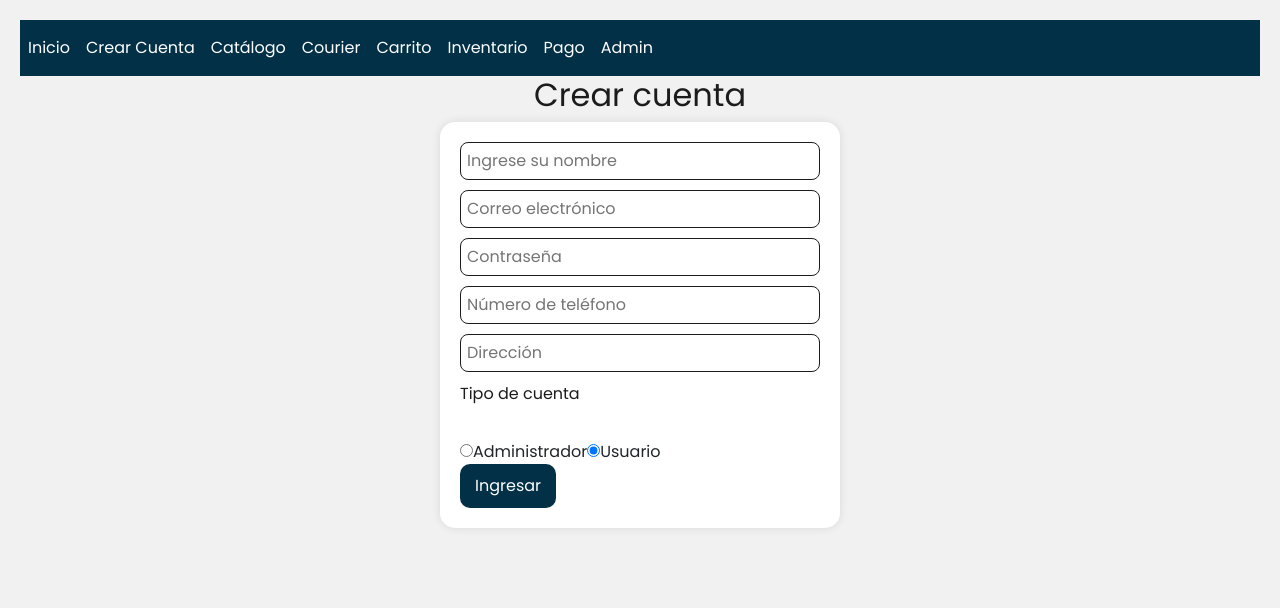
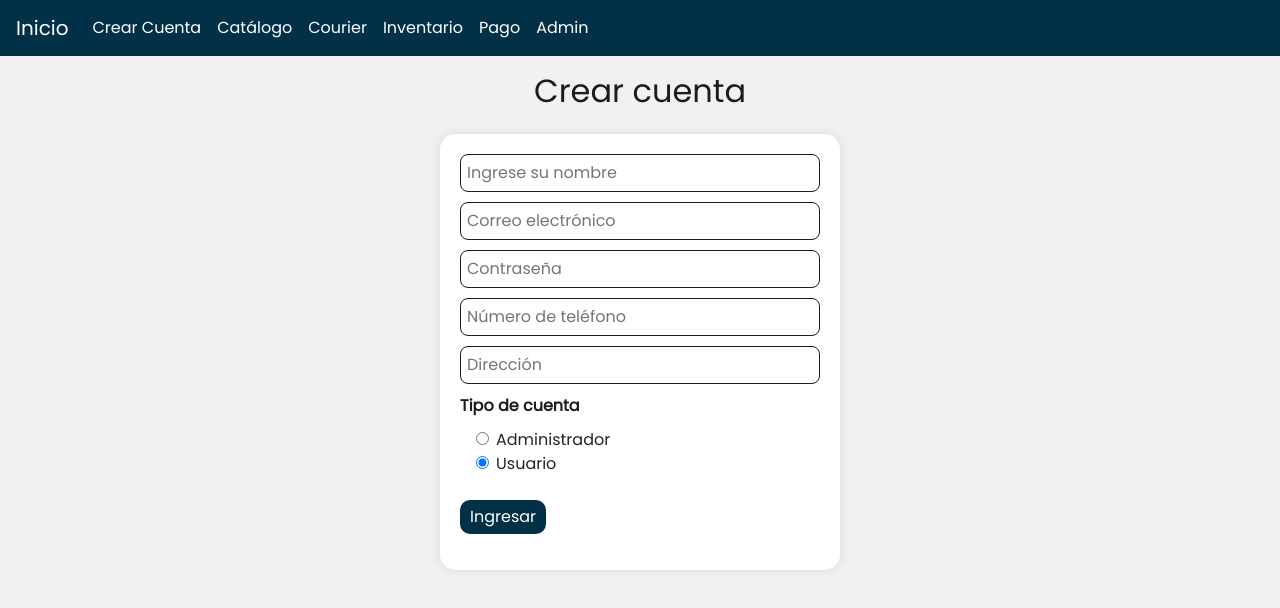
Before and after one commit to rcardocg/cc6-petshop, a React (Vite) app: page /crearCuenta in a window 1280 px wide. Shown: the top 608 px of the page. Built offline with nearby package versions, Linux system fonts and the light colour scheme.

Commit message:
carrito y cositas varias

```diff
--- a/src/App.jsx
+++ b/src/App.jsx
@@ -5,9 +5,8 @@ import Login from './pages/login';
 import AdminView from './pages/adminView';
 import Catalog from './pages/catalogo';
 import Courier from './pages/elegirCourier';
-import Cart from './pages/carrito';
 import Inventory from './pages/inventario';
-import Payment from './pages/payment';
+import Payment from './payment/payment';
 import CrearCuenta from './pages/crearCuenta'; // Importa el componente de crear cuenta
 
 
@@ -20,7 +19,6 @@ export default function App() {
         <Route path='Admin' element={<AdminView />} />
         <Route path='catalogo' element={<Catalog />} />
         <Route path='courier' element={<Courier />} />
-        <Route path='carrito' element={<Cart />} />
         <Route path='inventario' element={<Inventory />} />
         <Route path='payment' element={<Payment />} />
         <Route path='crearCuenta' element={<CrearCuenta />} />
--- a/src/navbar/navbar.jsx
+++ b/src/navbar/navbar.jsx
@@ -5,20 +5,17 @@ import './navcss.css';
 
 const NavigationBar = () => {
   return (
-    <Navbar >
-      <Navbar.Toggle aria-controls="basic-navbar-nav" />
-      <Navbar.Collapse id="basic-navbar-nav">
+    <Navbar  variant="dark">
+       <Navbar.Brand as={Link} to="/">Inicio</Navbar.Brand>
+
       <Nav className="me-auto">
-          <Nav.Link as={Link} to="/">Inicio</Nav.Link>
         <Nav.Link as={Link} to="/crearCuenta">Crear Cuenta</Nav.Link>
         <Nav.Link as={Link} to="/catalogo">Catálogo</Nav.Link>
         <Nav.Link as={Link} to="/courier">Courier</Nav.Link>
-          <Nav.Link as={Link} to="/carrito">Carrito</Nav.Link>
         <Nav.Link as={Link} to="/inventario">Inventario</Nav.Link>
         <Nav.Link as={Link} to="/payment">Pago</Nav.Link>
         <Nav.Link as={Link} to="/Admin">Admin</Nav.Link>
       </Nav>
-      </Navbar.Collapse>
     </Navbar>
   );
 };
--- a/src/navbar/navcss.css
+++ b/src/navbar/navcss.css
@@ -1,8 +1,19 @@
 .navbar{
     background-color: #023047;
+    padding-left: 1rem;
+
+}
+
+.nav-link:hover {
+    color: #FB8500; /* Color del texto al pasar el ratón */
 }
 
 .nav-link {
     color: #ffffff;
     transition: color 0.3s ease;
 }
+
+.nav-link.active {
+    color: #219EBC; /* Cambia este color al que desees */
+    font-weight: bold; /* Puedes hacer que el texto sea negrita si lo deseas */
+}
--- a/src/pages/carrito.jsx
+++ /dev/null
@@ -1,10 +0,0 @@
-import { Form } from "react-bootstrap";
-
-export default function Cart(){
-    return(
-        <>
-        <Form.Label>Carrito</Form.Label>
-        </>
-
-    );
-}
--- a/src/pages/catalogo.jsx
+++ b/src/pages/catalogo.jsx
@@ -1,4 +1,5 @@
 import React, { useState } from 'react';
+import { Modal, Button } from 'react-bootstrap';
 import './style.css';
 
 const Catalogo = () => {
@@ -12,6 +13,7 @@ const Catalogo = () => {
   // Estado para el carrito y el total
   const [cart, setCart] = useState([]);
   const [total, setTotal] = useState(0);
+  const [showModal, setShowModal] = useState(false); // Estado para controlar el modal
 
   // Función para agregar un producto al carrito
   const addToCart = (id, price) => {
@@ -28,9 +30,13 @@ const Catalogo = () => {
     ));
   };
 
+  // Controlar la apertura y cierre del modal
+  const handleShow = () => setShowModal(true);
+  const handleClose = () => setShowModal(false);
+
   return (
     <div>
-      <h2>Catálogo de Productos</h2>
+      <h2>Productos</h2>
       <div id="product-list">
         {productos.map((producto) => (
           <div className="product" key={producto.id}>
@@ -43,14 +49,30 @@ const Catalogo = () => {
         ))}
       </div>
 
-      <h3>Carrito de Compras</h3>
-      <div id="cart">
-        <ul id="cart-items">{renderCartItems()}</ul>
-        <p>Total: ${total}</p>
-        <a href="/payment">
-          <button>Proceder al Pago</button>
-        </a>
-      </div>
+      <Button variant="primary" onClick={handleShow}>
+        Ver Carrito
+      </Button>
+
+      {/* Modal para el carrito */}
+      <Modal show={showModal} onHide={handleClose}>
+        <Modal.Header closeButton>
+          <Modal.Title>Carrito de Compras</Modal.Title>
+        </Modal.Header>
+        <Modal.Body>
+          <ul id="cart-items">{renderCartItems()}</ul>
+          <p>Total: ${total}</p>
+        </Modal.Body>
+        <Modal.Footer>
+          <Button variant="secondary" onClick={handleClose}>
+            Cerrar
+          </Button>
+          <a href="/payment">
+            <Button variant="primary" onClick={handleClose}>
+              Proceder al Pago
+            </Button>
+          </a>
+        </Modal.Footer>
+      </Modal>
     </div>
   );
 };
--- a/src/pages/crearCuenta.jsx
+++ b/src/pages/crearCuenta.jsx
@@ -1,14 +1,13 @@
 import React, { useState } from 'react';
-import './style.css'; // Asegúrate de importar tu archivo CSS aquí
+import './style.css';
 
 const CrearCuenta = () => {
-  // Estados para manejar los campos del formulario
   const [nombre, setNombre] = useState('');
   const [email, setEmail] = useState('');
   const [password, setPassword] = useState('');
   const [telefono, setTelefono] = useState('');
   const [direccion, setDireccion] = useState('');
-  const [tipoCuenta, setTipoCuenta] = useState('usuario'); // Valor por defecto a 'usuario'
+  const [tipoCuenta, setTipoCuenta] = useState('usuario');
 
   const handleSubmit = (event) => {
     event.preventDefault();
@@ -22,8 +21,6 @@ const CrearCuenta = () => {
       tipoCuenta,
     };
 
-    // Aquí puedes manejar la lógica para enviar los datos al servidor,
-    // por ejemplo, mediante fetch a "createUser.php".
     console.log('Datos a enviar:', data);
   };
 
@@ -72,7 +69,7 @@ const CrearCuenta = () => {
         />
         <br />
         <label>Tipo de cuenta</label>
-        <br />
+        <div className="radio-admin">
           <input
               type="radio"
               name="typeRadio"
@@ -81,6 +78,8 @@ const CrearCuenta = () => {
               onChange={() => setTipoCuenta('administrador')}
           />
           Administrador
+        </div>
+        <div className="radio-user">
           <input
               type="radio"
               name="typeRadio"
@@ -89,6 +88,7 @@ const CrearCuenta = () => {
               onChange={() => setTipoCuenta('usuario')}
           />
           Usuario
+        </div>
         <br />
         <button type="submit" className="button">Ingresar</button>
       </form>
--- a/src/pages/inventario.jsx
+++ b/src/pages/inventario.jsx
@@ -4,7 +4,7 @@ import { Form, Table } from "react-bootstrap";
 export default function Inventory(){
     return(
         <>
-        <Form.Label>Inventario</Form.Label>
+        <h2>Inventario</h2>
         <Table>
             <thead>
                 <tr>
--- a/src/pages/login.jsx
+++ b/src/pages/login.jsx
@@ -1,6 +1,6 @@
 import React, { useState } from 'react';
-import './style.css'; // Asegúrate de importar tu archivo CSS aquí
-import 'bootstrap/dist/css/bootstrap.min.css'; // Importar Bootstrap
+import './style.css';
+import 'bootstrap/dist/css/bootstrap.min.css';
 
 const Login = () => {
   const [email, setEmail] = useState('');
@@ -14,15 +14,14 @@ const Login = () => {
       password,
     };
 
-    // Aquí puedes manejar la lógica para enviar los datos al servidor,
-    // por ejemplo, mediante fetch a "sesion.php".
     console.log('Datos a enviar:', data);
   };
 
   return (
     <div className="container">
+    <h2>Inicio de sesión</h2>
       <form onSubmit={handleSubmit}>
-        <h2>Inicio de sesión</h2>
+
 
         <input
           type="text"
--- a/src/pages/style.css
+++ b/src/pages/style.css
@@ -4,12 +4,13 @@ body {
     font-family: "Poppins", sans-serif;
     background-color: #f1f1f1;
     margin: 0;
-    padding: 20px;
+
 }
 
 h2 {
     color: #1c1c1c;
-   text-align: center;
+    text-align: center;
+    padding: 1rem;
 }
 
 form {
@@ -36,15 +37,32 @@ input[type="password"] {
     border: 1px solid #1c1c1c;
     border-radius: 8px;
 }
+label {
+    font-weight: bold;
+}
+
+input[type="radio"] {
+    margin-right: 7px;
+    cursor: pointer;
+}
+
+.radio-admin{
+    padding-left: 1rem;
+}
+.radio-user{
+    padding-left: 1rem;
+}
+
 
 
 button {
     background-color: #023047 !important;
     color: white !important;
     border: none !important;
-    padding: 10px 15px !important;
+    padding: 5px 10px !important;
     cursor: pointer !important;
     border-radius: 10px !important;
+    margin-bottom: 1rem;
 }
 
 button:hover {
--- a/src/pages/processPayment.jsx
+++ b/src/payment/payment.jsx
@@ -1,14 +1,15 @@
 import React, { useState } from 'react';
 
-const ProcessPayment = () => {
+
+
+const Payment = () => {
   const [cardNumber, setCardNumber] = useState('');
   const [cardName, setCardName] = useState('');
   const [expiryDate, setExpiryDate] = useState('');
   const [securityCode, setSecurityCode] = useState('');
   const [amount, setAmount] = useState('');
-  const [message, setMessage] = useState('');
 
-  // Validación del número de tarjeta (Algoritmo de Luhn)
+  //validacion (Algoritmo de Luhn)
   const validateCardNumber = (cardNumber) => {
     let sum = 0;
     let shouldDouble = false;
@@ -29,20 +30,20 @@ const ProcessPayment = () => {
   };
 
   const validateExpiryDate = (expiryDate) => {
+    const today = new Date();
     const parts = expiryDate.split('/');
+
     if (parts.length !== 2) {
       return false;
     }
 
     const month = parseInt(parts[0], 10);
     const year = parseInt('20' + parts[1], 10);
-    const today = new Date();
-    const currentMonth = today.getMonth() + 1; // getMonth() devuelve el mes de 0 a 11
 
     return (
       month >= 1 &&
       month <= 12 &&
-      (year > today.getFullYear() || (year === today.getFullYear() && month >= currentMonth))
+      (year > today.getFullYear() || (year === today.getFullYear() && month >= today.getMonth() + 1))
     );
   };
 
@@ -50,54 +51,40 @@ const ProcessPayment = () => {
     return /^\d{3,4}$/.test(cvv);
   };
 
-  const handleSubmit = async (event) => {
+  //envío del formulario
+  const handleSubmit = (event) => {
     event.preventDefault();
 
-    // Validaciones
     if (!validateCardNumber(cardNumber)) {
-      setMessage('Número de tarjeta de crédito inválido.');
+      alert('Número de tarjeta de crédito inválido.');
       return;
     }
 
     if (!validateExpiryDate(expiryDate)) {
-      setMessage('Fecha de vencimiento inválida o tarjeta vencida.');
+      alert('Fecha de vencimiento inválida o tarjeta vencida.');
       return;
     }
 
     if (!validateCVV(securityCode)) {
-      setMessage('Código de seguridad inválido.');
+      alert('Código de seguridad inválido.');
       return;
     }
 
-    // URL de la API para la autorización del pago
-    const url = `http://emisor/autorizacion?tarjeta=${cardNumber}&nombre=${cardName}&fecha_venc=${expiryDate}&num_seguridad=${securityCode}&monto=${amount}&tienda=Petstore&formato=json`;
-
-    try {
-      const response = await fetch(url);
-      const data = await response.json();
-
-      if (data.autorizacion.status === 'APROBADO') {
-        setMessage(`Pago aprobado. Número de autorización: ${data.autorizacion.numero}`);
-      } else {
-        setMessage('Pago denegado.');
-      }
-    } catch (error) {
-      console.error('Error al procesar el pago:', error);
-      setMessage('Ocurrió un error al procesar el pago.');
-    }
+    alert('Pago exitoso');
   };
 
   return (
     <div>
       <h2>Pago</h2>
-      <form onSubmit={handleSubmit}>
+      <form id="paymentForm" onSubmit={handleSubmit}>
         <label htmlFor="cardNumber">Número de Tarjeta:</label>
         <input
           type="text"
           id="cardNumber"
+          name="cardNumber"
+          maxLength="16"
           value={cardNumber}
           onChange={(e) => setCardNumber(e.target.value)}
-          maxLength="16"
           required
         /><br />
 
@@ -105,6 +92,7 @@ const ProcessPayment = () => {
         <input
           type="text"
           id="cardName"
+          name="cardName"
           value={cardName}
           onChange={(e) => setCardName(e.target.value)}
           required
@@ -114,9 +102,10 @@ const ProcessPayment = () => {
         <input
           type="text"
           id="expiryDate"
+          name="expiryDate"
+          maxLength="5"
           value={expiryDate}
           onChange={(e) => setExpiryDate(e.target.value)}
-          maxLength="5"
           required
         /><br />
 
@@ -124,9 +113,10 @@ const ProcessPayment = () => {
         <input
           type="text"
           id="securityCode"
+          name="securityCode"
+          maxLength="3"
           value={securityCode}
           onChange={(e) => setSecurityCode(e.target.value)}
-          maxLength="3"
           required
         /><br />
 
@@ -134,6 +124,7 @@ const ProcessPayment = () => {
         <input
           type="text"
           id="amount"
+          name="amount"
           value={amount}
           onChange={(e) => setAmount(e.target.value)}
           required
@@ -141,10 +132,8 @@ const ProcessPayment = () => {
 
         <button type="submit">Pagar</button>
       </form>
-
-      {message && <p>{message}</p>} {/* Mensaje de éxito o error */}
     </div>
   );
 };
 
-export default ProcessPayment;
+export default Payment;
--- a/src/pages/payment.jsx
+++ b/src/payment/processPayment.jsx
@@ -1,14 +1,14 @@
 import React, { useState } from 'react';
-import './style.css'; // Asegúrate de importar tu archivo CSS aquí.
 
-const Payment = () => {
+const ProcessPayment = () => {
   const [cardNumber, setCardNumber] = useState('');
   const [cardName, setCardName] = useState('');
   const [expiryDate, setExpiryDate] = useState('');
   const [securityCode, setSecurityCode] = useState('');
   const [amount, setAmount] = useState('');
+  const [message, setMessage] = useState('');
 
-  // Validación tarjeta de crédito (Algoritmo de Luhn)
+  //(Algoritmo de Luhn)
   const validateCardNumber = (cardNumber) => {
     let sum = 0;
     let shouldDouble = false;
@@ -29,20 +29,20 @@ const Payment = () => {
   };
 
   const validateExpiryDate = (expiryDate) => {
-    const today = new Date();
     const parts = expiryDate.split('/');
-
     if (parts.length !== 2) {
       return false;
     }
 
     const month = parseInt(parts[0], 10);
     const year = parseInt('20' + parts[1], 10);
+    const today = new Date();
+    const currentMonth = today.getMonth() + 1;
 
     return (
       month >= 1 &&
       month <= 12 &&
-      (year > today.getFullYear() || (year === today.getFullYear() && month >= today.getMonth() + 1))
+      (year > today.getFullYear() || (year === today.getFullYear() && month >= currentMonth))
     );
   };
 
@@ -50,40 +50,53 @@ const Payment = () => {
     return /^\d{3,4}$/.test(cvv);
   };
 
-  // Manejar el envío del formulario
-  const handleSubmit = (event) => {
+  const handleSubmit = async (event) => {
     event.preventDefault();
 
     if (!validateCardNumber(cardNumber)) {
-      alert('Número de tarjeta de crédito inválido.');
+      setMessage('Número de tarjeta de crédito inválido.');
       return;
     }
 
     if (!validateExpiryDate(expiryDate)) {
-      alert('Fecha de vencimiento inválida o tarjeta vencida.');
+      setMessage('Fecha de vencimiento inválida o tarjeta vencida.');
       return;
     }
 
     if (!validateCVV(securityCode)) {
-      alert('Código de seguridad inválido.');
+      setMessage('Código de seguridad inválido.');
       return;
     }
 
-    alert('Pago exitoso'); // Aquí puedes procesar el pago o redirigir a otra página.
+    // URL de la API para la autorización del pago
+    const url = `http://emisor/autorizacion?tarjeta=${cardNumber}&nombre=${cardName}&fecha_venc=${expiryDate}&num_seguridad=${securityCode}&monto=${amount}&tienda=Petstore&formato=json`;
+
+    try {
+      const response = await fetch(url);
+      const data = await response.json();
+
+      if (data.autorizacion.status === 'APROBADO') {
+        setMessage(`Pago aprobado. Número de autorización: ${data.autorizacion.numero}`);
+      } else {
+        setMessage('Pago denegado.');
+      }
+    } catch (error) {
+      console.error('Error al procesar el pago:', error);
+      setMessage('Ocurrió un error al procesar el pago.');
+    }
   };
 
   return (
     <div>
       <h2>Pago</h2>
-      <form id="paymentForm" onSubmit={handleSubmit}>
+      <form onSubmit={handleSubmit}>
         <label htmlFor="cardNumber">Número de Tarjeta:</label>
         <input
           type="text"
           id="cardNumber"
-          name="cardNumber"
-          maxLength="16"
           value={cardNumber}
           onChange={(e) => setCardNumber(e.target.value)}
+          maxLength="16"
           required
         /><br />
 
@@ -91,7 +104,6 @@ const Payment = () => {
         <input
           type="text"
           id="cardName"
-          name="cardName"
           value={cardName}
           onChange={(e) => setCardName(e.target.value)}
           required
@@ -101,10 +113,9 @@ const Payment = () => {
         <input
           type="text"
           id="expiryDate"
-          name="expiryDate"
-          maxLength="5"
           value={expiryDate}
           onChange={(e) => setExpiryDate(e.target.value)}
+          maxLength="5"
           required
         /><br />
 
@@ -112,10 +123,9 @@ const Payment = () => {
         <input
           type="text"
           id="securityCode"
-          name="securityCode"
-          maxLength="3"
           value={securityCode}
           onChange={(e) => setSecurityCode(e.target.value)}
+          maxLength="3"
           required
         /><br />
 
@@ -123,7 +133,6 @@ const Payment = () => {
         <input
           type="text"
           id="amount"
-          name="amount"
           value={amount}
           onChange={(e) => setAmount(e.target.value)}
           required
@@ -131,8 +140,10 @@ const Payment = () => {
 
         <button type="submit">Pagar</button>
       </form>
+
+      {message && <p>{message}</p>}
     </div>
   );
 };
 
-export default Payment;
+export default ProcessPayment;
```
Lines whose indentation alone changed are shown as unchanged.
